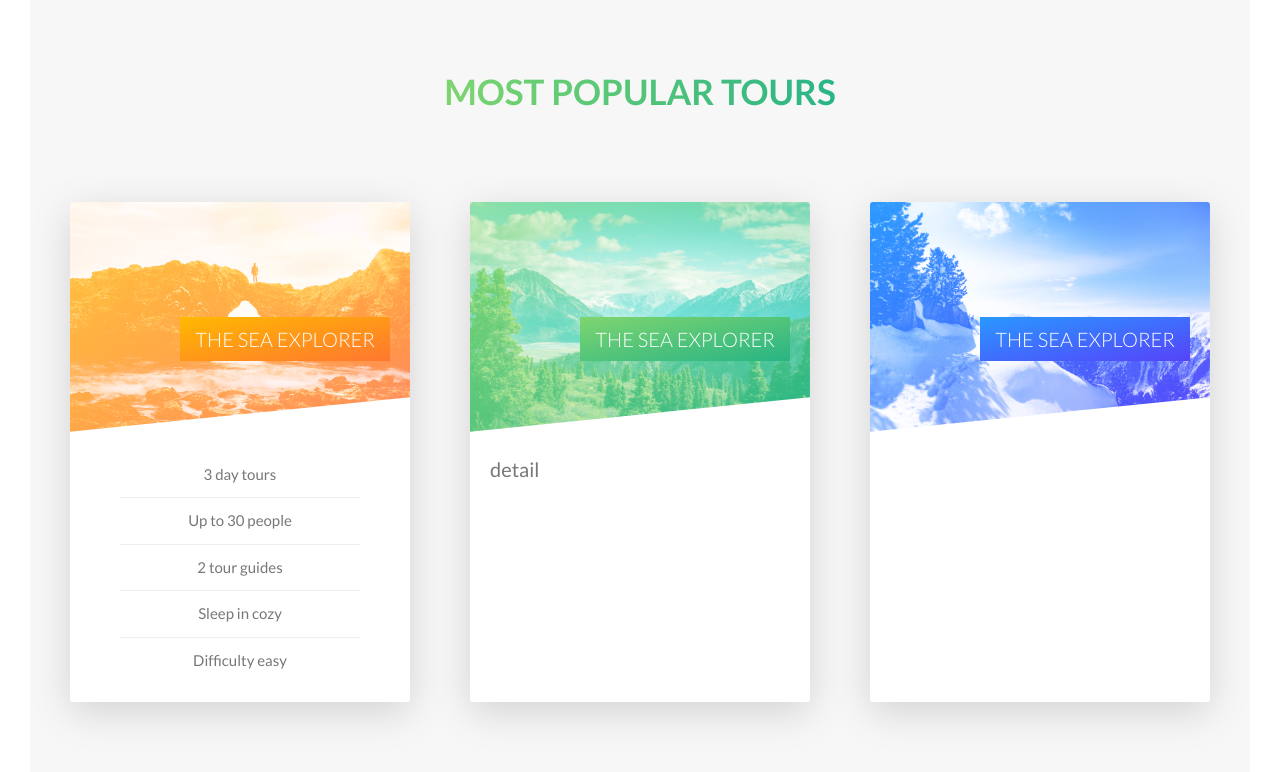
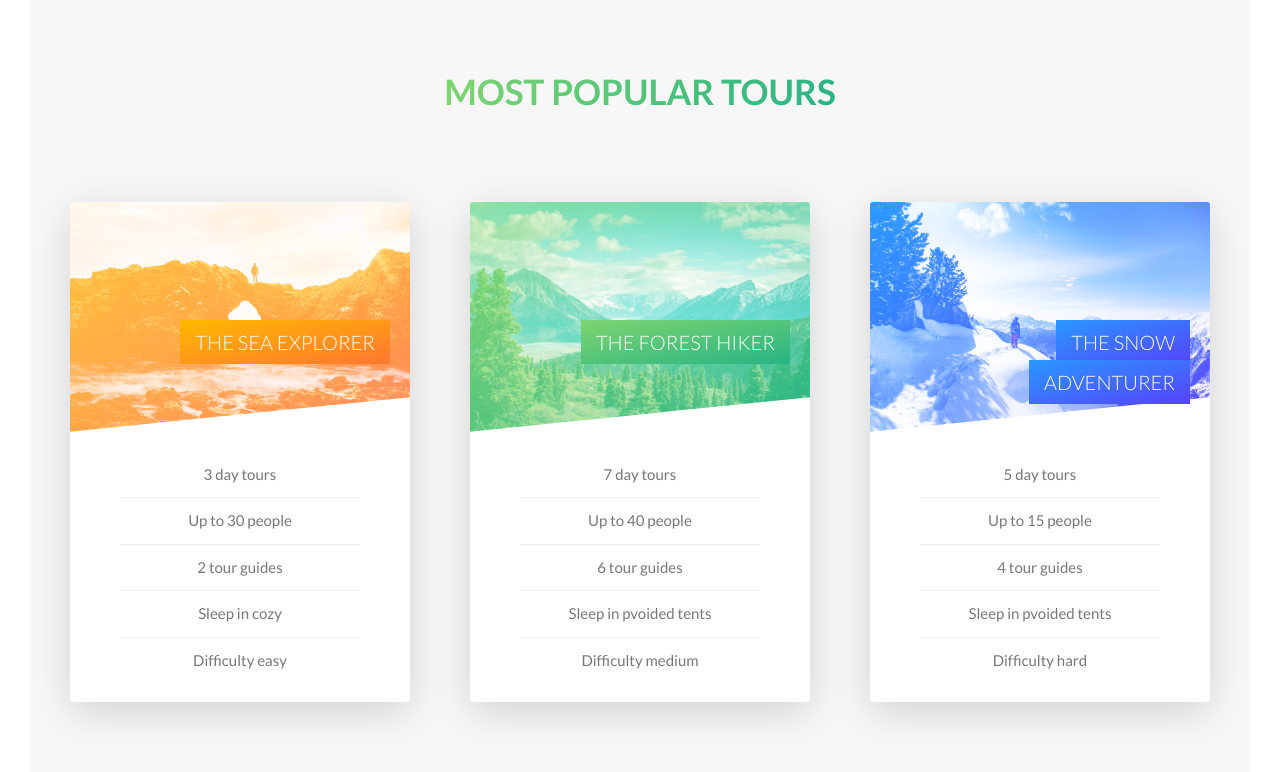
Before and after one commit to whrudgns13/tour-local-project, a website: page index.html in a window 1280 px wide. Shown: the part 2261-3033 px from the top of the page. Drawn offline with Linux system fonts and the light colour scheme.

Commit message:
카드 뒷면 추가

```diff
--- a/index.html
+++ b/index.html
@@ -120,7 +120,6 @@
                    <div class="card">
                         <div class="card__side card__side__front">
                             <div class="card__picture card__picture--1">
-
                             </div>
                             <h4 class="card__heading ">
                                 <span class="card__heading-span card__heading-span--1">
@@ -138,7 +137,13 @@
                             </div>
                         </div>
                         <div class="card__side card__side__back card__side__back-1">
-                            Card back
+                            <div class="card__cta">
+                                <div class="card__price-box">
+                                    <p class="card__price-only">Only</p>
+                                    <p class="card__price-value">$297</p>
+                                </div>
+                                <a href="#" class="btn btn--white">Book Now!</a>
+                            </div>
                         </div>
                    </div>
                 </div>
@@ -146,19 +151,30 @@
                     <div class="card">
                         <div class="card__side card__side__front">
                             <div class="card__picture card__picture--2">
-                                &nbsp;
                             </div>
                             <h4 class="card__heading">
                                 <span class="card__heading-span card__heading-span--2">
-                                    The Sea Explorer
+                                The forest hiker
                                 </span>
                             </h4>
                             <div class="card__details">
-                                detail
+                                <ul>
+                                    <li>7 day tours</li>
+                                    <li>Up to 40 people</li>
+                                    <li>6 tour guides</li>
+                                    <li>Sleep in pvoided tents</li>
+                                    <li>Difficulty medium</li>
+                                </ul>
                             </div>
                         </div>
                         <div class="card__side card__side__back card__side__back-2">
-                            Card back
+                            <div class="card__cta">
+                                <div class="card__price-box">
+                                    <p class="card__price-only">Only</p>
+                                    <p class="card__price-value">$497</p>
+                                </div>
+                                <a href="#" class="btn btn--white">Book Now!</a>
+                            </div>
                         </div>
                     </div>
                 </div>
@@ -166,19 +182,30 @@
                     <div class="card">
                         <div class="card__side card__side__front">
                             <div class="card__picture card__picture--3">
-
                             </div>
                             <h4 class="card__heading">
                                 <span class="card__heading-span card__heading-span--3">
-                                    The Sea Explorer
+                                    The snow adventurer
                                 </span>
                             </h4>
                             <div class="card__details">
-
+                                <ul>
+                                    <li>5 day tours</li>
+                                    <li>Up to 15 people</li>
+                                    <li>4 tour guides</li>
+                                    <li>Sleep in pvoided tents</li>
+                                    <li>Difficulty hard</li>
+                                </ul>
                             </div>
                         </div>
                         <div class="card__side card__side__back card__side__back-3">
-                            Card back
+                            <div class="card__cta">
+                                <div class="card__price-box">
+                                    <p class="card__price-only">Only</p>
+                                    <p class="card__price-value">$897</p>
+                                </div>
+                                <a href="#" class="btn btn--white">Book Now!</a>
+                            </div>
                         </div>
                     </div>
                 </div>
--- a/sass/components/_card.scss
+++ b/sass/components/_card.scss
@@ -103,13 +103,14 @@
     position: absolute;
     top : 12rem;
     right : 2rem;
-    width : 75%;
+    width : 70%;
     text-align: right;
 
     &-span{
       padding : 1rem 1.5rem;
       -webkit-box-decoration-break: clone;
       box-decoration-break: clone;
+      line-height: 2;
 
       &--1{
         background-image : linear-gradient(
@@ -159,4 +160,29 @@
     }
   }
 
+  &__cta{
+    position: absolute;
+    top: 50%;
+    left: 50%;
+    transform : translate(-50%,-50%);
+    text-transform: uppercase;
+    width:90%;
+    text-align: center;
+  }
+
+  &__price-box{
+    color : $color-white;
+    margin-bottom: 8rem;
+  }
+
+  &__price-only{
+    font-size: 1.4rem;
+    font-weight: 700;
+  }
+
+  &__price-value{
+    font-size: 6rem;
+    font-weight: 100;
+  }
+
 }
```
Also changed, not shown: css/style.css.
